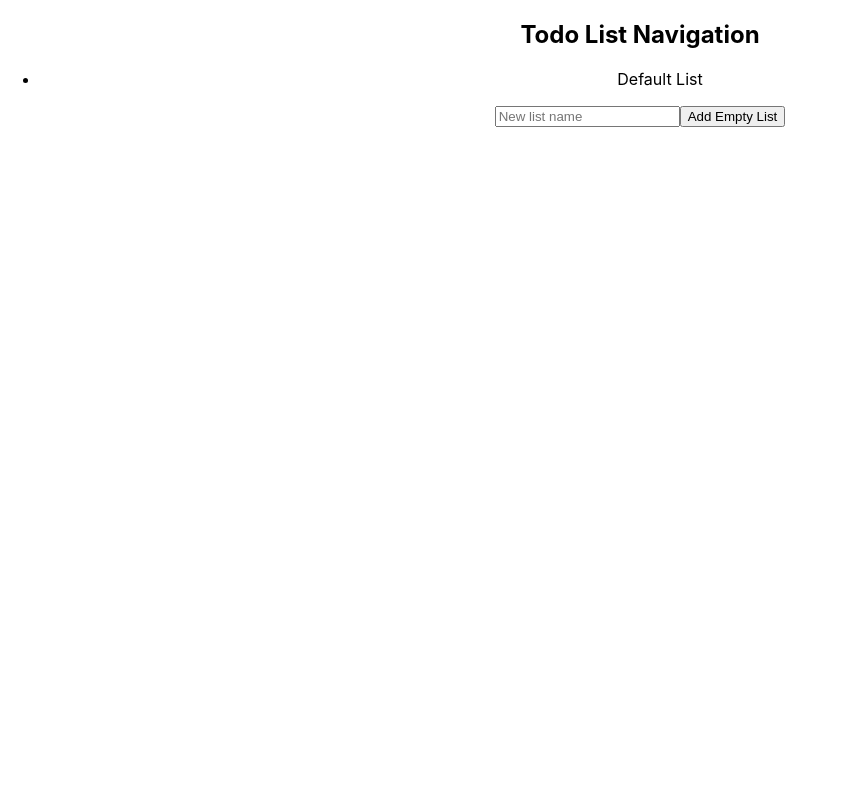
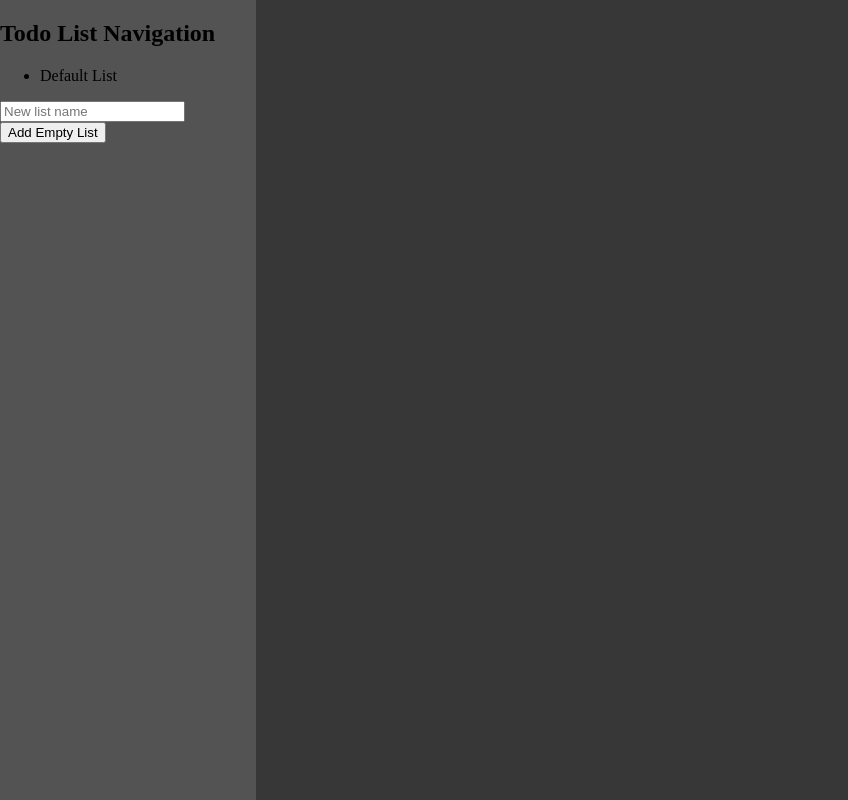
Before and after one commit to Rane3/ToDo---Ludex, a React (Create React App) app in the folder my-todo-app/: page / in a window 1280 px wide. Shown: the whole page, without its empty margins (0-848 px from the left). Built offline with nearby package versions, Linux system fonts and the light colour scheme.

Commit message:
Add prototype styling

```diff
--- a/my-todo-app/src/App.css
+++ /dev/null
@@ -1,38 +0,0 @@
-.App {
-  text-align: center;
-}
-
-.App-logo {
-  height: 40vmin;
-  pointer-events: none;
-}
-
-@media (prefers-reduced-motion: no-preference) {
-  .App-logo {
-    animation: App-logo-spin infinite 20s linear;
-  }
-}
-
-.App-header {
-  background-color: #282c34;
-  min-height: 100vh;
-  display: flex;
-  flex-direction: column;
-  align-items: center;
-  justify-content: center;
-  font-size: calc(10px + 2vmin);
-  color: white;
-}
-
-.App-link {
-  color: #61dafb;
-}
-
-@keyframes App-logo-spin {
-  from {
-    transform: rotate(0deg);
-  }
-  to {
-    transform: rotate(360deg);
-  }
-}
--- a/my-todo-app/src/App.tsx
+++ b/my-todo-app/src/App.tsx
@@ -1,7 +1,8 @@
 import React, { useState } from 'react';
-import './App.css';
+import './styles/App.css';
 import { TodoList } from './types/todo.ts';
 import ListNav from './components/ListsNav.tsx';
+import MainListView from './components/MainListView.tsx';
 
 
 function App() {
@@ -14,10 +15,10 @@ function App() {
   ]);
   const [selectedList, setSelectedList] = useState<TodoList>(todoLists[0]);
   return (
-    <div className="App">
+      <>
       <ListNav toDoLists={todoLists} setToDoLists={setTodoLists} />
-      {/* Add TodoList here if todoLists */}
-    </div>
+      <MainListView {...selectedList} />
+      </>
   );
 }
 
--- a/my-todo-app/src/components/ListsNav.tsx
+++ b/my-todo-app/src/components/ListsNav.tsx
@@ -24,7 +24,7 @@ const ListNav: FC<TodoListProps> = ({ toDoLists, setToDoLists }) => {
     };
 
     return (
-        <nav className='list-nav'>
+        <nav id='list-nav'>
             <h2>Todo List Navigation</h2>
             <ul>
                 {toDoLists.map((list) => (
--- a/my-todo-app/src/components/MainListView.tsx
+++ b/my-todo-app/src/components/MainListView.tsx
@@ -4,7 +4,7 @@ import { TodoList } from '../types/todo';
 
 const MainListView:FC<TodoList> = (props) => {
     return (
-       <section className='main-list-view'>
+       <section id='main-list-view'>
 
        </section>
     );
--- a/my-todo-app/src/index.css
+++ /dev/null
@@ -1,13 +0,0 @@
-body {
-  margin: 0;
-  font-family: -apple-system, BlinkMacSystemFont, 'Segoe UI', 'Roboto', 'Oxygen',
-    'Ubuntu', 'Cantarell', 'Fira Sans', 'Droid Sans', 'Helvetica Neue',
-    sans-serif;
-  -webkit-font-smoothing: antialiased;
-  -moz-osx-font-smoothing: grayscale;
-}
-
-code {
-  font-family: source-code-pro, Menlo, Monaco, Consolas, 'Courier New',
-    monospace;
-}
--- a/my-todo-app/src/index.tsx
+++ b/my-todo-app/src/index.tsx
@@ -1,6 +1,5 @@
 import React from 'react';
 import ReactDOM from 'react-dom/client';
-import './index.css';
 import App from './App.tsx';
 import reportWebVitals from './reportWebVitals.ts';
 
--- /dev/null
+++ b/my-todo-app/src/styles/App.css
@@ -0,0 +1,24 @@
+html, body {
+  margin: 0;
+  padding: 0;
+  height: 100%;
+  overflow: hidden; /* Prevents scrolling */
+  width: 100%;
+
+}
+#root{
+  --dark-background: #535353;
+  --dark-container-background:#383737;
+  --light-background: #f0f0f0;
+  display: flex;
+  height: 100%;
+  flex-direction: row;
+}
+#list-nav{
+  background: var(--dark-background);
+flex:1;
+}
+#main-list-view{
+  flex:4;
+  background: var(--dark-container-background);
+}
```
Also changed, not shown: my-todo-app/src/styles/index.css (added).
